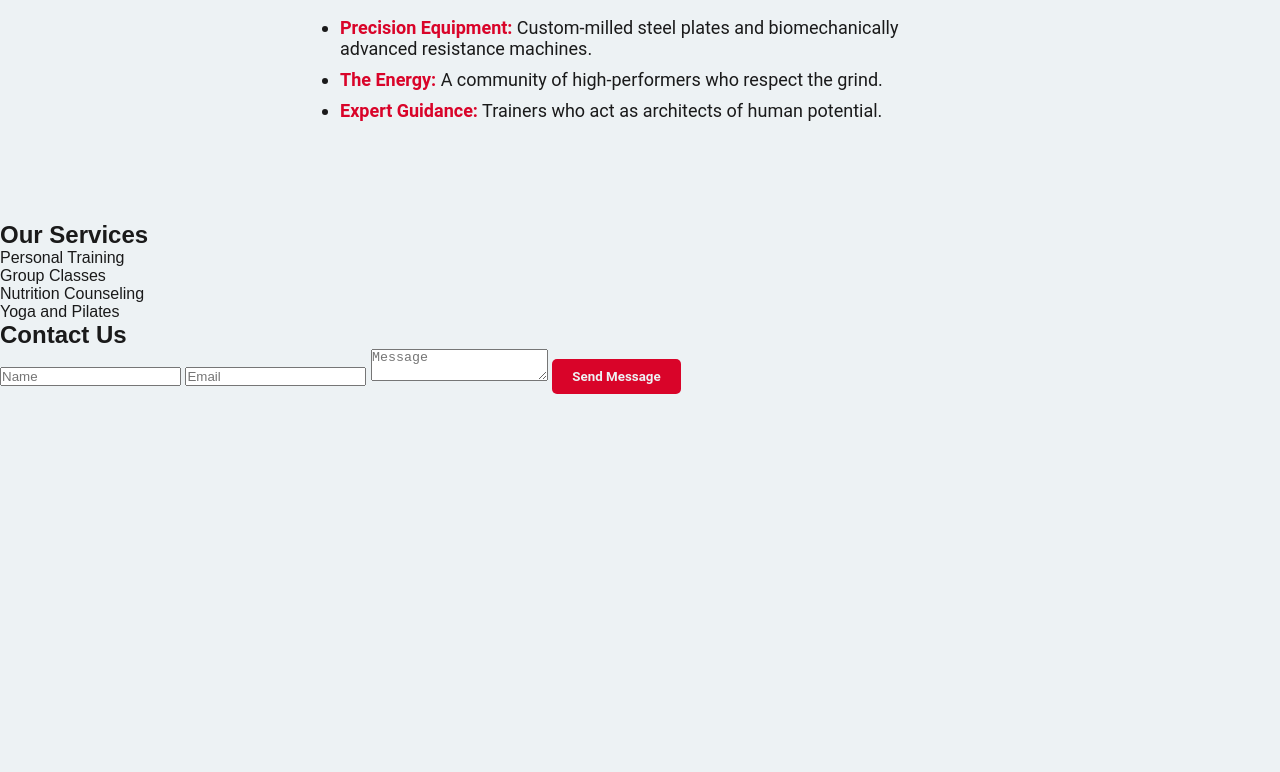
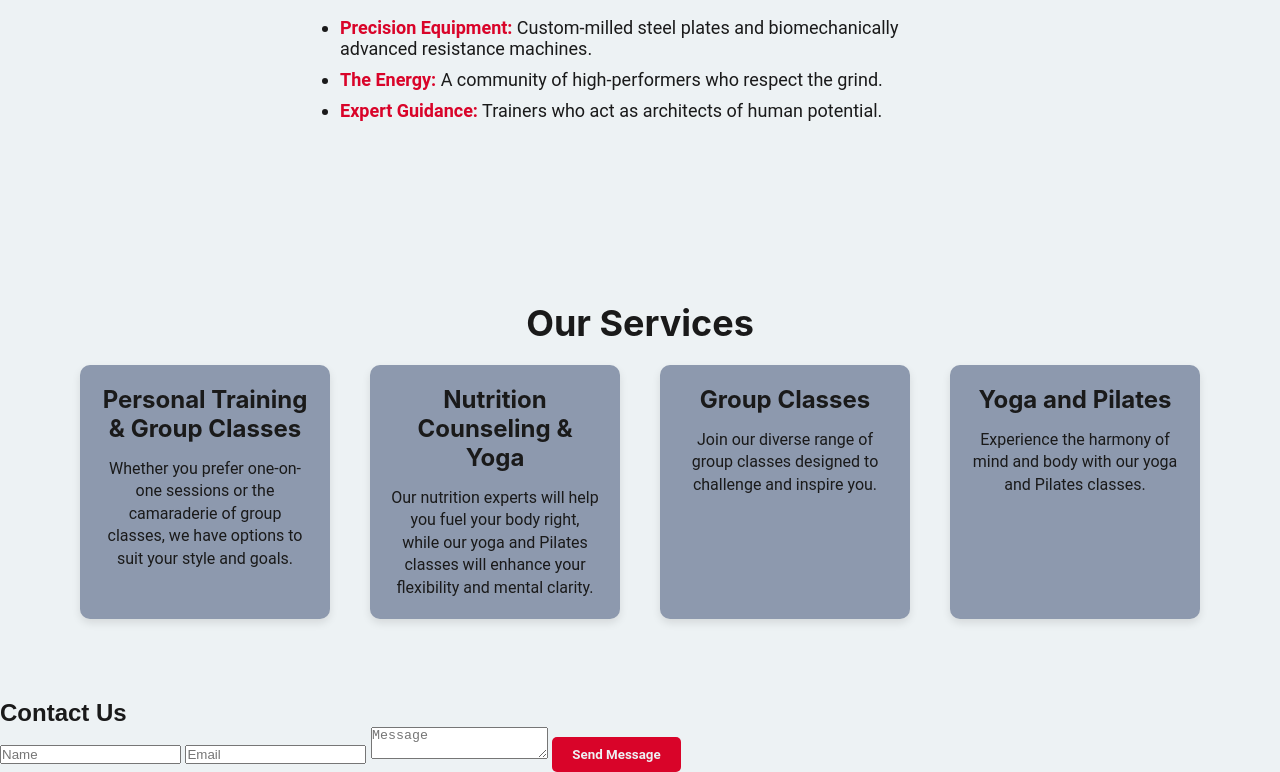
Before and after one commit to Joejo4/Gym_Website, a plain HTML site: page index.html in a window 1280 px wide. Shown: the part 1344-2116 px from the top of the page. Before the commit the page ends 1738 px from the top, so only its background shows below. Drawn offline with Linux system fonts and the light colour scheme.

Commit message:
Add services section with detailed descriptions and styles

```diff
--- a/index.html
+++ b/index.html
@@ -63,14 +63,41 @@
           </ul>
         </div>
       </section>
-      <section id="services">
+      <section id="services" class="services">
         <h2>Our Services</h2>
-        <ul>
-          <li>Personal Training</li>
-          <li>Group Classes</li>
-          <li>Nutrition Counseling</li>
-          <li>Yoga and Pilates</li>
-        </ul>
+        <div class="service-container">
+          <div class="service-card">
+            <h3>Personal Training & Group Classes</h3>
+            <p>
+              Whether you prefer one-on-one sessions or the camaraderie of group
+              classes, we have options to suit your style and goals.
+            </p>
+          </div>
+
+          <div class="service-card">
+            <h3>Nutrition Counseling & Yoga</h3>
+
+            <p>
+              Our nutrition experts will help you fuel your body right, while
+              our yoga and Pilates classes will enhance your flexibility and
+              mental clarity.
+            </p>
+          </div>
+          <div class="service-card">
+            <h3>Group Classes</h3>
+            <p>
+              Join our diverse range of group classes designed to challenge and
+              inspire you.
+            </p>
+          </div>
+          <div class="service-card">
+            <h3>Yoga and Pilates</h3>
+            <p>
+              Experience the harmony of mind and body with our yoga and Pilates
+              classes.
+            </p>
+          </div>
+        </div>
       </section>
       <section id="contact">
         <h2>Contact Us</h2>
--- a/styles.css
+++ b/styles.css
@@ -159,3 +159,36 @@ header {
 .standards ul li strong {
   color: var(--primary);
 }
+.services {
+  padding: 80px 20px;
+  background-color: var(--anti-flash);
+  text-align: center;
+}
+.services h2 {
+  font-family: var(--font-heading);
+  font-size: 36px;
+  margin-bottom: 20px;
+}
+.service-container {
+  display: flex;
+  justify-content: center;
+  gap: 40px;
+  flex-wrap: wrap;
+}
+.service-card {
+  background-color: var(--silver);
+  padding: 20px;
+  border-radius: 10px;
+  width: 250px;
+  box-shadow: 0 4px 8px rgba(0, 0, 0, 0.1);
+}
+.service-card h3 {
+  font-family: var(--font-heading);
+  font-size: 24px;
+  margin-bottom: 15px;
+}
+.service-card p {
+  font-family: var(--font-body);
+  font-size: 16px;
+  line-height: 1.4;
+}
```
